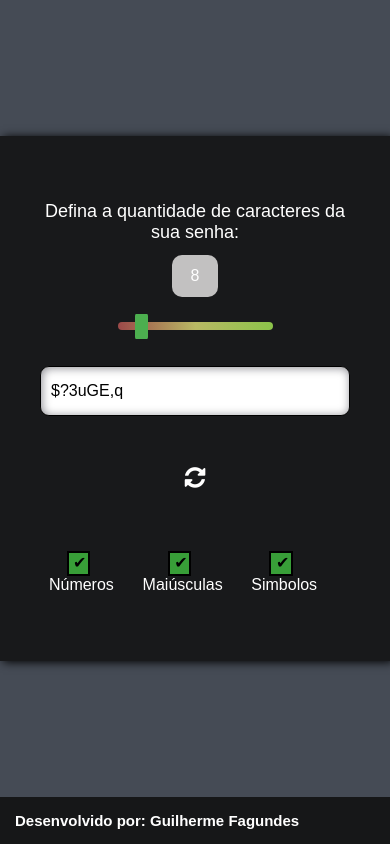
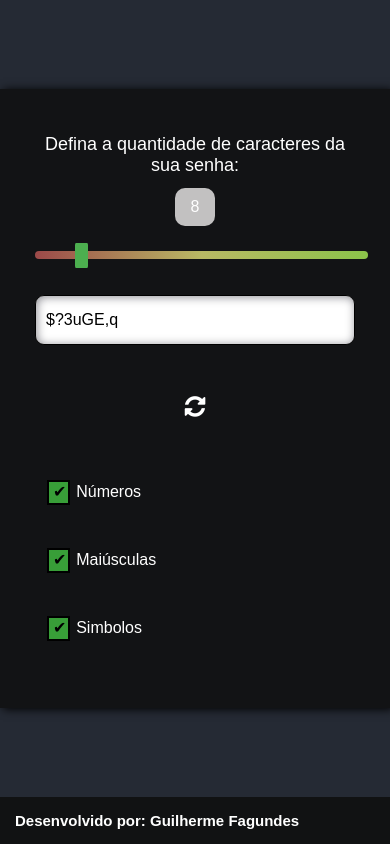
Before and after one commit to GuilhermeeFagundes/Gerador-de-senhas, a plain HTML site: page index.html in a window 390 px wide. Drawn offline with Linux system fonts and the light colour scheme.

Commit message:
Update style.css

```diff
--- a/style.css
+++ b/style.css
@@ -12,7 +12,7 @@ body {
     padding: 0;
     display: flex;
     flex-direction: column;
-    background-color: #454b55;
+    background-color: #252A34;
 }
 
 
@@ -232,130 +232,119 @@ input[type=checkbox]:checked:disabled+label:before {
 
 @media (max-width: 1550px) {
     #senhaExibir {
-        color: white;
-        margin-top: 12px;
-        margin-bottom: 15px;
-        background-color: #c2c1c1;
-        width: 4%;
+        width: 3%;
         padding: 8px;
-        border-radius: 10px;
     }
 
-    #senhaExibirP {
-        width: 100%;
+    #res{
+        width: 47%;
+    }
 
-    }
 }
 
 @media (max-width: 1110px) {
 
-
-
+    /* Estilo da faixa do range */
+    #inputSenha {
+        width: 80%;
+        /* Largura do controle */
+    }
 
     #res {
-        color: rgb(0, 0, 0);
-        line-height: 1.7;
-        margin-top: 26px;
-        margin-bottom: 15px;
-        background-color: #ffffff;
         width: 60%;
-        padding: 10px;
-        border: 1px rgb(0, 0, 0) solid;
-        box-shadow: inset 1px 1px 10px rgba(121, 121, 128, 0.856);
-        border-radius: 9px;
-        text-align: start;
-        word-break: break-all;
-        /*quebra a linha quando não cabe no container*/
     }
 
 }
 
-@media (max-width: 700px) {
+@media (max-width: 950px) {
 
-    #quadrado {
-        background-color: #0e0e0ed0;
-        padding: 140px;
-        text-align: center;
-        box-shadow: 3px 1px 9px rgb(0, 0, 0);
-        width: 100vw;
-        margin: 0;
+    #senhaExibir {
+        width: 4%;
+        padding: 10px;
+    }
+
+    #res {
+        width: 70%;
+    }
 
 }
 
-    #senhaExibir {
-        color: white;
-        margin-top: 12px;
-        margin-bottom: 15px;
-        background-color: #c2c1c1;
-        width: 7%;
-        padding: 12px;
-        border-radius: 10px;
+@media (max-width: 850px) {
+
+    /* Estilo da faixa do range */
+    #inputSenha {
+        width: 104%;
+        /* Largura do controle */
     }
 
-    #senhaExibirP {
+    #senhaExibir {
+        width: 5%;
+    }
+
+    #quadrado {
+        padding: 75px;
+        padding-top: 85px;
+        padding-bottom: 85px;
+    }
+
+    #res {
         width: 100%;
+    }
 
 }
 
+@media (max-width: 636px) {
+
+    #quadrado {
+        padding: 75px;
+        padding-top: 85px;
+        padding-bottom: 85px;
+    }
+
     #res {
-        color: rgb(0, 0, 0);
-        line-height: 1.7;
-        margin-top: 26px;
-        margin-bottom: 15px;
-        background-color: #ffffff;
         width: 100%;
-        padding: 10px;
-        border: 1px rgb(0, 0, 0) solid;
-        box-shadow: inset 1px 1px 10px rgba(121, 121, 128, 0.856);
-        border-radius: 9px;
-        text-align: start;
-        word-break: break-all;
-        /*quebra a linha quando não cabe no container*/
+    }
+
+}
+
+@media (max-width: 560px) {
+
+    #quadrado {
+        padding: 40px;
+        padding-top: 65px;
+        padding-bottom: 65px;
+    }
+
 }
 
 
-}
 
-@media (max-width: 550px) {
+@media (max-width: 436px) {
 
 
     #quadrado {
-        background-color: #0e0e0ed0;
-        padding: 40px;
-        padding-top: 65px;
-        padding-bottom: 65px;
-        text-align: center;
-        box-shadow: 3px 1px 9px rgb(0, 0, 0);
-        width: 100%;
-        margin: 0;
-        max-width: 500px;
-
+        padding: 35px;
+        padding-top: 45px;
+        padding-bottom: 45px;
     }
 
-    footer {
-        margin-top: auto;
-        width: 100vw;
-        background-color: #0e0e0ed7;
-        color: white;
-        padding-top: 15px;
-        padding-bottom: 15px;
-        bottom: 0px;
+
+    #senhaExibir {
+        width: 6%;
     }
 
-    #res {
-        color: rgb(0, 0, 0);
-        line-height: 1.7;
-        margin-top: 26px;
-        margin-bottom: 15px;
-        background-color: #ffffff;
-        width: 100%;
-        padding: 10px;
-        border: 1px rgb(0, 0, 0) solid;
-        box-shadow: inset 1px 1px 10px rgba(121, 121, 128, 0.856);
-        border-radius: 9px;
-        text-align: start;
-        word-break: break-all;
-        /*quebra a linha quando não cabe no container*/
+    .d-flex {
+        flex-direction: column;
+        align-items: flex-start;
       }
 
+      .checkbox {
+        display: flex;
+        align-items: center;
+        margin-bottom: 10px;
       }
+
+      .checkbox input[type=checkbox] + label {
+        margin-left: 10px;
+      }
+}
```
Lines whose indentation alone changed are shown as unchanged.
